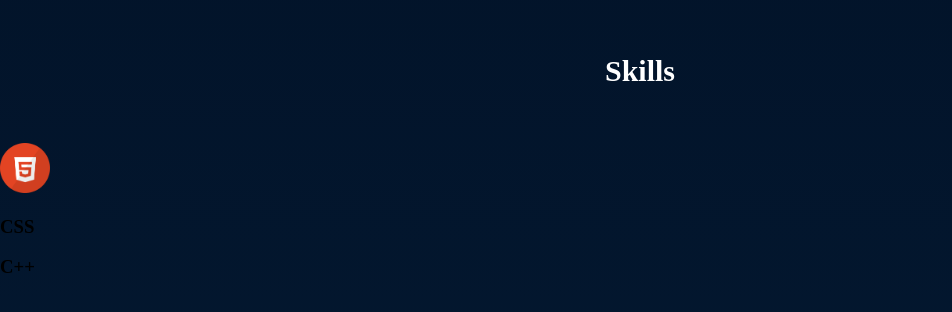
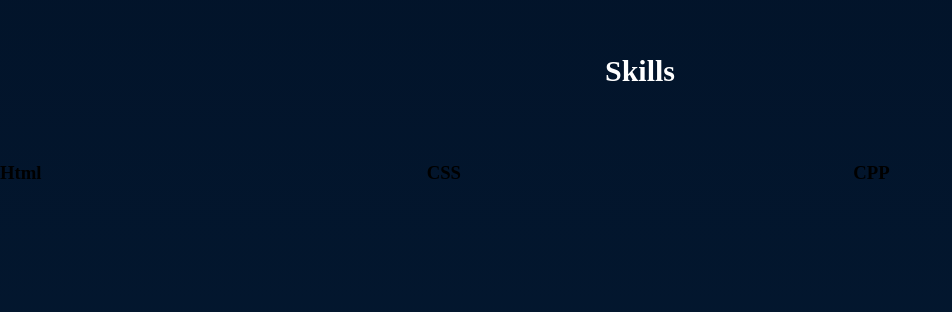
Before and after one commit to neel-1414/Portfolio, a plain HTML site: page index.html in a window 1280 px wide. Shown: the part 1938-2250 px from the top of the page, without its empty margins (0-952 px from the left). Drawn offline with Linux system fonts and the light colour scheme.

Commit message:
skills sections

```diff
--- a/index.html
+++ b/index.html
@@ -68,16 +68,17 @@
     <div class = "skills">
         <h2>Skills</h2>
     </div>
+
     <div class="wrapper-skills">
        <div class="skill-list">
-            <img src="images/html5-icon-505x512-zls0uohx.png" alt="HTML Icon" id="icon">
+        <h3>Html</h3>
         </div>
 
             <div class="skill-list">
             <h3>CSS</h3>
             </div>
         <div class="skill-list">
-            <h3>C++</h3>
+            <h3>CPP</h3>
 
         </div>
         </div>
--- a/style.css
+++ b/style.css
@@ -207,7 +207,7 @@ margin-top: 300px;
     .skills{
         margin: 0;
          padding: 30px;
-                         font-size: 20px;
+         font-size: 20px;
 
     }
     .skills h2{
@@ -216,9 +216,8 @@ margin-top: 300px;
         color: white;
 
     }
+     .wrapper-skills{
+        display: grid;
+        grid-template-columns: repeat(auto-fit, minmax(300px, 1fr));
 
-    #icon {
-        width: 50px;
-        height: 50px;
-        object-fit:contain;
     }
```
